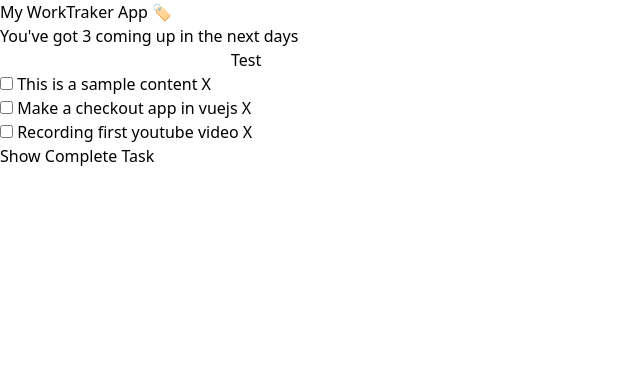
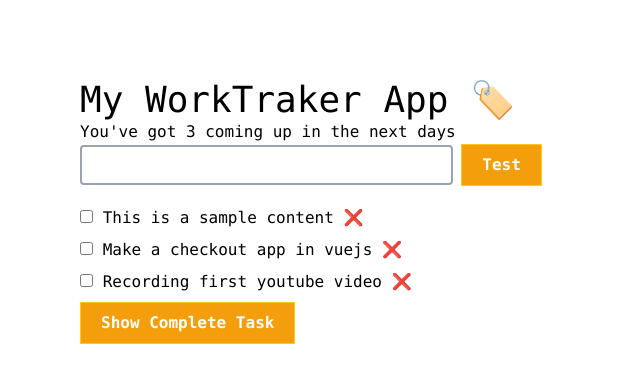
Before and after one commit to SophoLab/vue-work-traker, a Vue app: page / in a window 1280 px wide. Shown: the top 382 px of the page, without its empty margins (0-640 px from the left). Built offline with nearby package versions, Linux system fonts and the light colour scheme.

Commit message:
work traker app done ✅

```diff
--- a/src/App.vue
+++ b/src/App.vue
@@ -3,8 +3,8 @@
 </script>
 
 <template>
-    <main>
-    <h1>My WorkTraker App 🏷️</h1>
+    <main class="font-mono p-20">
+    <h1 class="text-4xl">My WorkTraker App 🏷️</h1>
     <Todo/>
   </main>
 </template>
--- a/src/components/FilterTaskButton.vue
+++ b/src/components/FilterTaskButton.vue
@@ -1,5 +1,5 @@
 <template>
-    <button @click="taskFilter">{{showTask}}</button>
+    <button @click="taskFilter" class="border border-solid py-2 px-5  border-yellow-400 bg-amber-500 hover:bg-amber-600 text-white font-bold" >{{showTask}}</button>
 </template>
 
 <script>
--- a/src/components/TodoInput.vue
+++ b/src/components/TodoInput.vue
@@ -1,7 +1,7 @@
 <template>
   <div class="todo-input">
-      <input type="text" v-model="text">
-      <button @click="addTodo">Test</button>
+      <input type="text" v-model="text" @keyup.enter="addTodo" class="border-2 rounded border-gray-400 outline-none w-1/3 h-10"/>
+      <button @click="addTodo" class="border border-solid py-2 px-5 ml-2 border-yellow-400 bg-amber-500 hover:bg-amber-600 text-white font-bold">Test</button>
   </div>
 </template>
 
--- a/src/components/TodoList.vue
+++ b/src/components/TodoList.vue
@@ -1,10 +1,10 @@
 <template>
-  <div class="todo-list">
-      <h2 v-show="todos.length == 0">This list is empty</h2>
+  <div class="todo-list mt-5">
+    <div v-show="todos.length == 0" class="mb-4">This list is empty...⚠️ </div>
       <ul>
-          <li v-for="todo in todos" :key="todo" :class="{done : todo.done}">
+          <li v-for="todo in todos" :key="todo"  :class="{done : todo.done, 'font-bold' : todo.done}" class="mb-2">
               <input type="checkbox" name="done" v-model="todo.done" id=""> {{todo.content}}
-              <button @click="getTodo(todo)">X</button>
+              <button @click="getTodo(todo)">❌</button>
         </li>
       </ul>
   </div>
@@ -15,6 +15,7 @@ export default {
     props: ['todos'],
     data(){
         return {
+
         }
     },
     methods: {
--- a/src/index.css
+++ b/src/index.css
@@ -1,3 +1,11 @@
 @tailwind base;
 @tailwind components;
 @tailwind utilities;
+
+@import url('https://fonts.googleapis.com/css2?family=DM+Sans&display=swap');
+
+@layer base {
+  html {
+    font-family: 'DM Sans', sans-serif;font-family: Proxima Nova, system-ui, sans-serif;
+  }
+}
```
